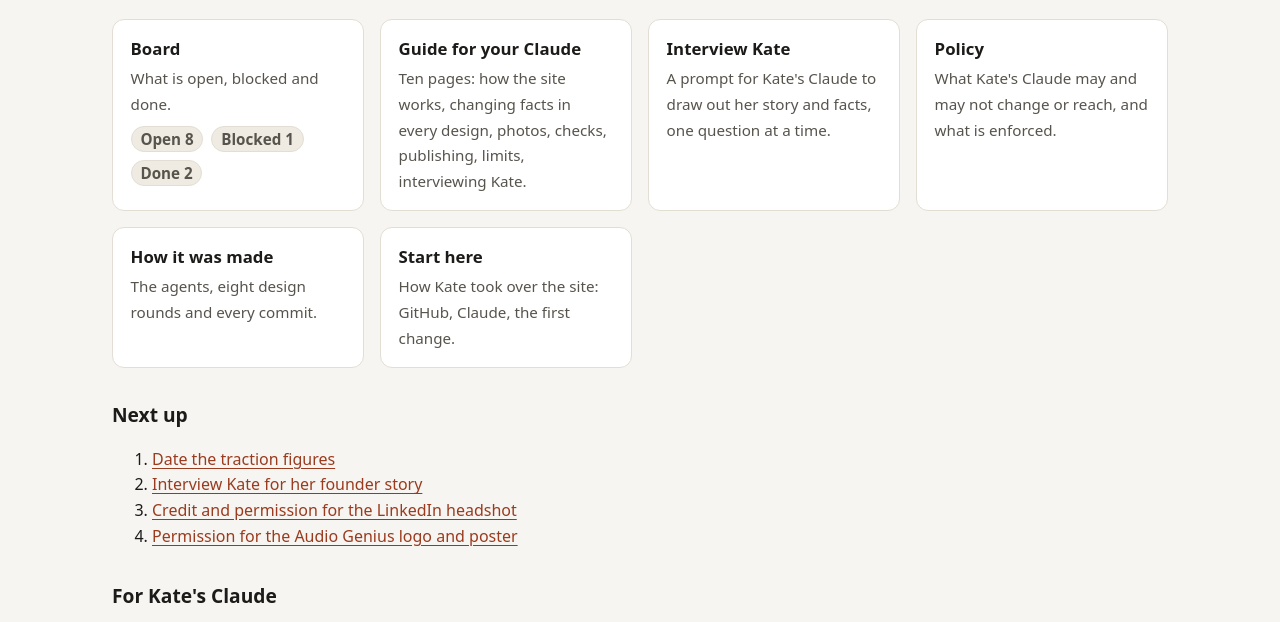
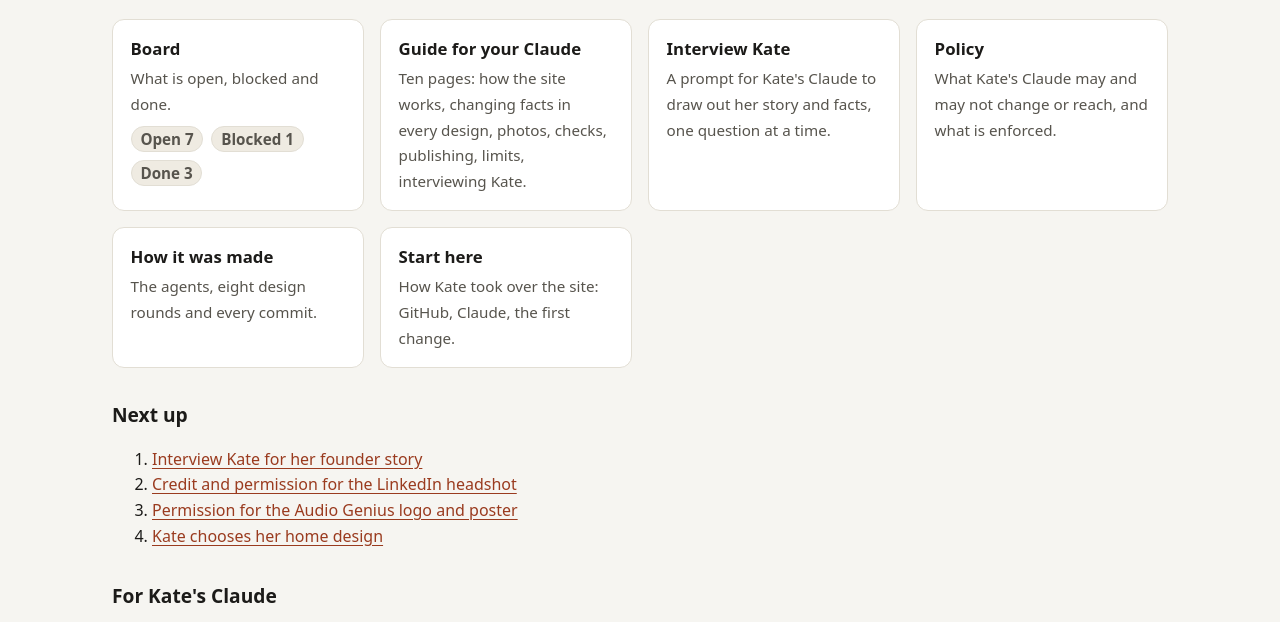
Before and after one commit to SovereignWebsite/Site__Founder__Kate-Curtis-Evans, a plain HTML site: page site/admin/index.html in a window 1280 px wide. Shown: the part 178-800 px from the top of the page. Drawn offline with Linux system fonts and the light colour scheme.

Commit message:
Board: issue 001 (date the figures) done by Kate's Claude in bce873d
Agent: kate-curtis-evans.b@SovereignWebsite.dinis
Claude-Session: https://claude.ai/code/session_01Kw9UwEREYzo2rPJ4cv4XVN

```diff
--- a/site/admin/index.html
+++ b/site/admin/index.html
@@ -61,7 +61,7 @@ li a,td a,nav a,.file a{display:inline-block;min-height:24px;line-height:24px}
 <h1>Back office</h1>
 <p class="lede">Everything about running this site, for Kate and for her Claude. The live site is at <a href="../">kate-curtis-evans.founder.sovereignweb.site</a>.</p>
 <div class="tiles">
-<a class="tile" href="board.html"><b>Board</b><span>What is open, blocked and done.</span><span class="counts"><span class="pill">Open 8</span><span class="pill">Blocked 1</span><span class="pill">Done 2</span></span></a>
+<a class="tile" href="board.html"><b>Board</b><span>What is open, blocked and done.</span><span class="counts"><span class="pill">Open 7</span><span class="pill">Blocked 1</span><span class="pill">Done 3</span></span></a>
 <a class="tile" href="guide/index.html"><b>Guide for your Claude</b><span>Ten pages: how the site works, changing facts in every design, photos, checks, publishing, limits, interviewing Kate.</span></a>
 <a class="tile" href="guide/09-interview.html"><b>Interview Kate</b><span>A prompt for Kate's Claude to draw out her story and facts, one question at a time.</span></a>
 <a class="tile" href="policy.html"><b>Policy</b><span>What Kate's Claude may and may not change or reach, and what is enforced.</span></a>
@@ -69,7 +69,7 @@ li a,td a,nav a,.file a{display:inline-block;min-height:24px;line-height:24px}
 <a class="tile" href="../start/"><b>Start here</b><span>How Kate took over the site: GitHub, Claude, the first change.</span></a>
 </div>
 <h2>Next up</h2>
-<ol><li><a href="https://github.com/SovereignWebsite/Site__Founder__Kate-Curtis-Evans/blob/dev/issues/open/001-date-the-traction-figures.md">Date the traction figures</a></li><li><a href="https://github.com/SovereignWebsite/Site__Founder__Kate-Curtis-Evans/blob/dev/issues/open/004-founder-story-interview.md">Interview Kate for her founder story</a></li><li><a href="https://github.com/SovereignWebsite/Site__Founder__Kate-Curtis-Evans/blob/dev/issues/open/002-headshot-credit.md">Credit and permission for the LinkedIn headshot</a></li><li><a href="https://github.com/SovereignWebsite/Site__Founder__Kate-Curtis-Evans/blob/dev/issues/open/003-logo-and-poster.md">Permission for the Audio Genius logo and poster</a></li></ol>
+<ol><li><a href="https://github.com/SovereignWebsite/Site__Founder__Kate-Curtis-Evans/blob/dev/issues/open/004-founder-story-interview.md">Interview Kate for her founder story</a></li><li><a href="https://github.com/SovereignWebsite/Site__Founder__Kate-Curtis-Evans/blob/dev/issues/open/002-headshot-credit.md">Credit and permission for the LinkedIn headshot</a></li><li><a href="https://github.com/SovereignWebsite/Site__Founder__Kate-Curtis-Evans/blob/dev/issues/open/003-logo-and-poster.md">Permission for the Audio Genius logo and poster</a></li><li><a href="https://github.com/SovereignWebsite/Site__Founder__Kate-Curtis-Evans/blob/dev/issues/open/005-choose-home-design.md">Kate chooses her home design</a></li></ol>
 <h2>For Kate's Claude</h2>
 <p>Begin every session with <a href="guide/01-start.html">Start of every session</a>. To be interviewed, Kate pastes:</p>
 <blockquote><p>Read https://kate-curtis-evans.founder.sovereignweb.site/admin/guide/09-interview.md and interview me for my website. Start with the open questions in docs/questions-for-kate.md. Ask one question at a time, use my own words, and after each answer show me the change you would make and wait for my yes.</p></blockquote>
```
Also changed, not shown: site/admin/board.html (+1 -1 lines), site/admin/made.html (+1 -1 lines), 2 other files.
